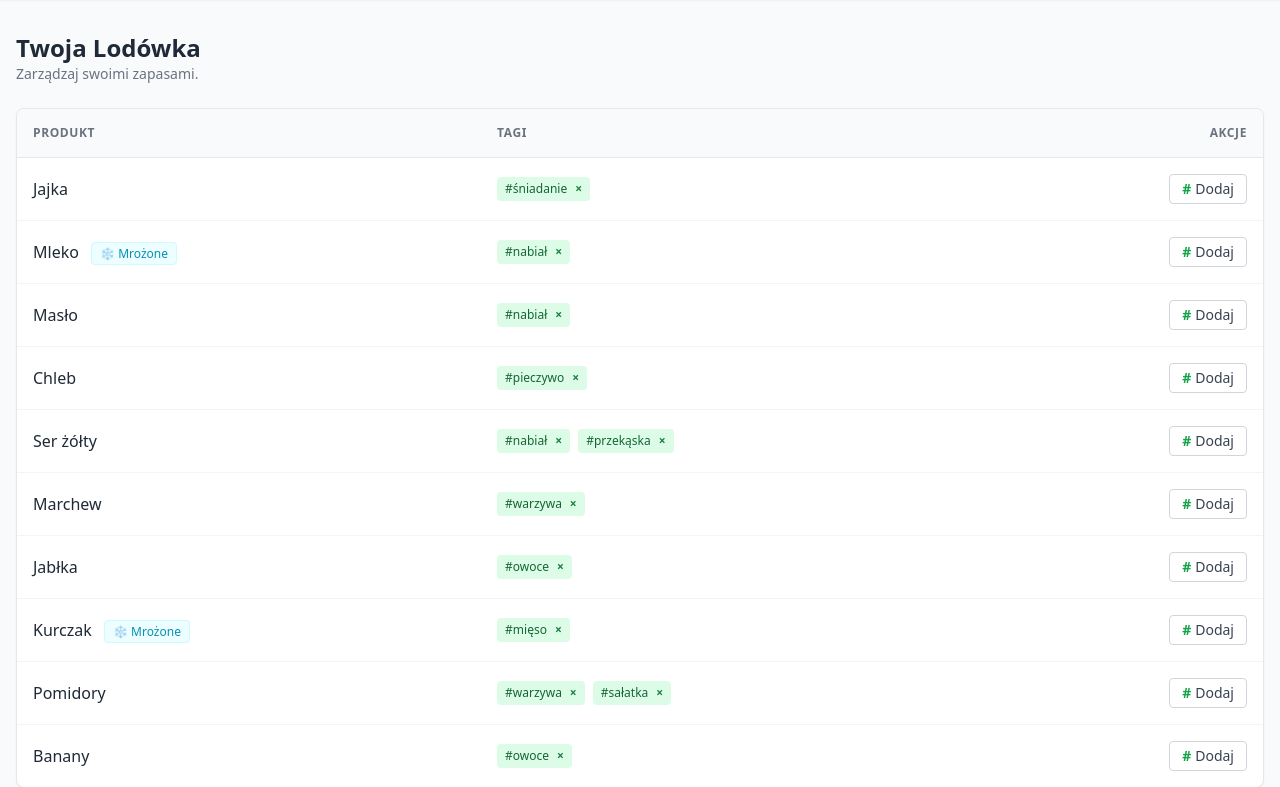
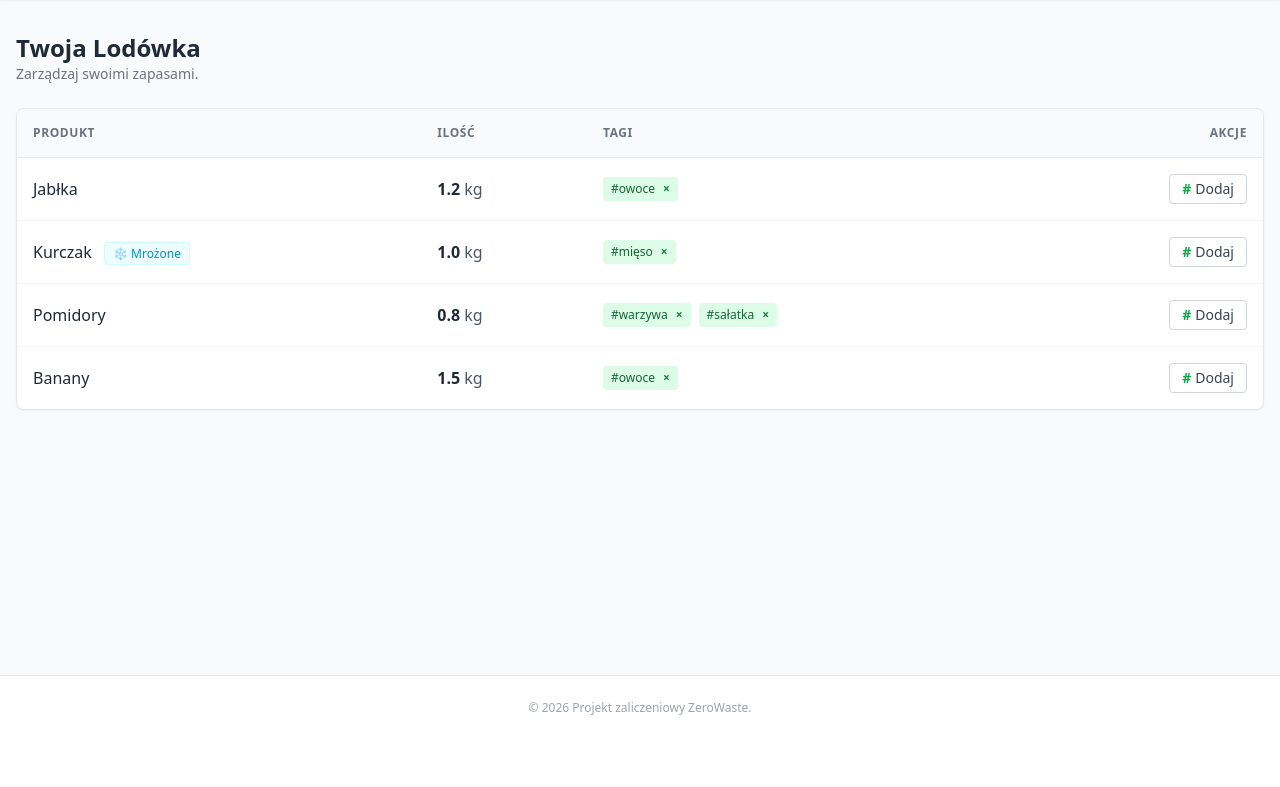
Before and after one commit to Leppniz/ZeroWaste, a Flask app: page /tagi in a window 1280 px wide. Shown: the part 60-847 px from the top of the page. After the commit the page ends 775 px from the top, so only its background shows below. Run offline with Flask 3, Linux system fonts and the light colour scheme; some libraries are stand-ins or nearby versions.

Commit message:
Ilość w tagach

```diff
--- a/templates/tagi.html
+++ b/templates/tagi.html
@@ -21,6 +21,7 @@
                 <thead>
                     <tr class="bg-gray-50 text-gray-500 text-xs uppercase tracking-wider border-b border-gray-200">
                         <th class="p-4 font-semibold">Produkt</th>
+                        <th class="p-4 font-semibold">Ilość</th>
                         <th class="p-4 font-semibold">Tagi</th>
                         <th class="p-4 font-semibold text-right">Akcje</th>
                     </tr>
@@ -34,6 +35,9 @@
                             {% if p.isFrozen %}
                                 <span class="text-xs ml-2 text-cyan-600 bg-cyan-50 px-2 py-0.5 rounded border border-cyan-100" title="Zamrożone">❄️ Mrożone</span>
                             {% endif %}
+                        </td>
+                        <td class="p-4 text-gray-600">
+                            <span class="font-bold text-gray-800">{{ p.ilosc }}</span> {{ p.jednostka }}
                         </td>
 
                         <td class="p-4">
```
